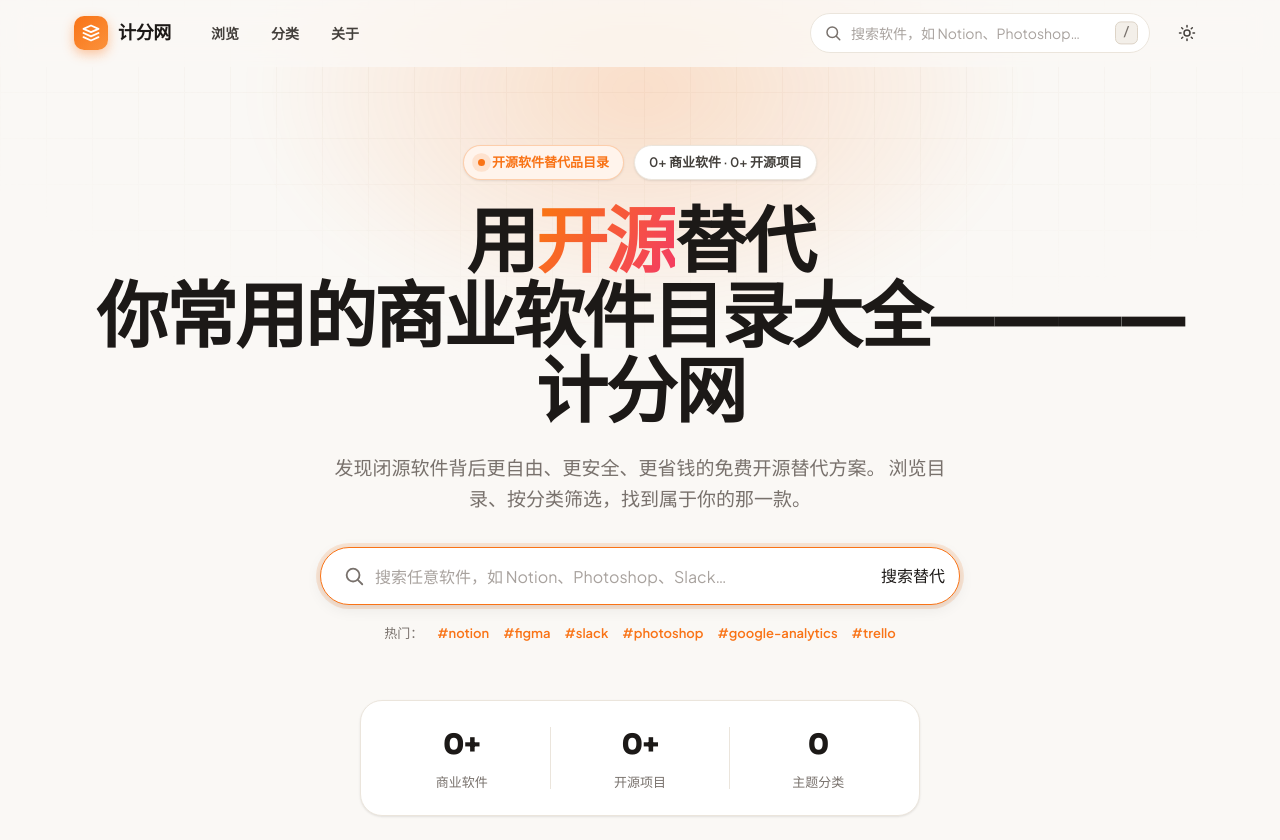
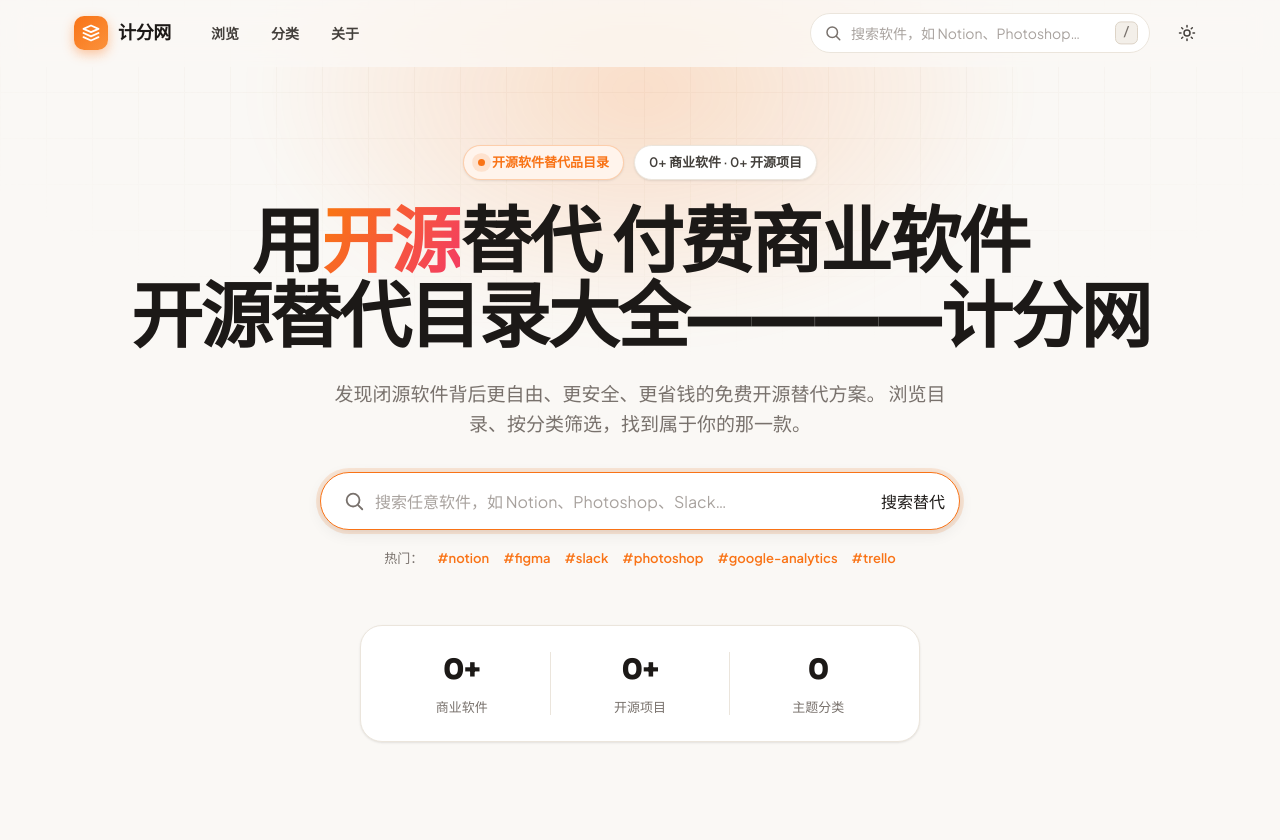
Before and after one commit to smartwill/songzee-opennav, a PHP site: page / in a window 1280 px wide. Shown: the top 840 px of the page. Run offline with PHP 8.4, Linux system fonts and the light colour scheme; data that the repository does not hold is empty; a stand-in replaces the project's code that opens the database connection.

Commit message:
site.name

```diff
--- a/app/views/home.php
+++ b/app/views/home.php
@@ -6,8 +6,8 @@
             <span class="pill"><?= number_format($stats['software']) ?>+ 商业软件 · <?= number_format($stats['tools']) ?>+ 开源项目</span>
         </div>
         <h1 class="hero-title">
-            用<span class="grad">开源</span>替代<br>
-            你常用的商业软件目录大全————<?= e(config('site.name')) ?>
+            用<span class="grad">开源</span>替代
+            付费商业软件<br>开源替代目录大全————<?= e(config('site.name')) ?>
         </h1>
         <p class="hero-sub">
             发现闭源软件背后更自由、更安全、更省钱的免费开源替代方案。
```
